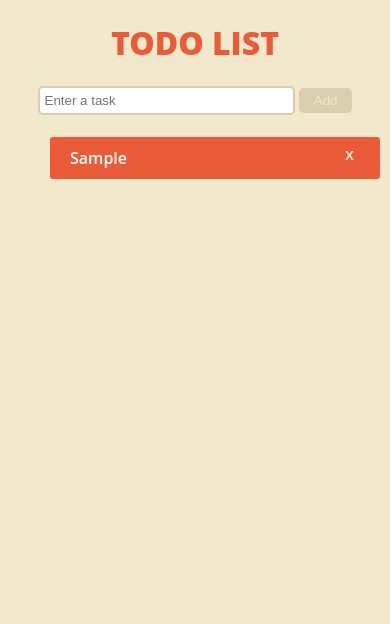
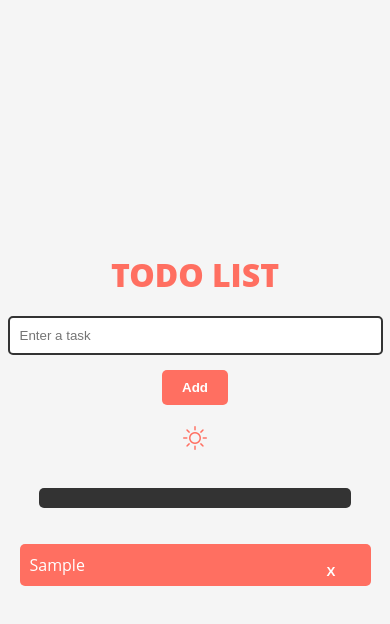
Before and after one commit to uparkalau/todo-list, a plain HTML site: page index.html in a window 390 px wide. Both pictures are taken after typing "Sample" into the empty fields and a click on the button "Add". Drawn offline with nearby package versions, Linux system fonts and the light colour scheme.

Commit message:
added dark light theme possibility

```diff
--- a/css/style.css
+++ b/css/style.css
@@ -1,120 +1,154 @@
 /* Primary Colors */
 :root {
-    --primary-color: #F2E8CB; /* Beige */
-    --primary-light-color: #F9F2E0; /* Lighter shade of beige */
-    --primary-dark-color: #D9CFAF; /* Darker shade of beige */
+  --primary-color: #f5f5f5; /* Light Grey */
+  --primary-dark-color: #333333; /* Dark Grey */
+  --accent-color: #ff6f61; /* Coral */
+  --accent-dark-color: #ff3b30; /* Dark Coral */
+  --text-color: #333333; /* Dark Text */
+  --text-light-color: #ffffff; /* Light Text */
 }
 
-  /* Secondary Colors */
-  :root {
-    --secondary-color: #EA5B3A; /* Orange */
-    --secondary-light-color: #F0947B;/* Lighter shade of orange */
-    --secondary-dark-color: #B64930; /* Darker shade of orange */
+/* Dark Theme Colors */
+body.dark-theme {
+  --primary-color: #333333; /* Dark Grey */
+  --primary-dark-color: #f5f5f5; /* Light Grey */
+  --text-color: #f5f5f5; /* Light Text */
+  --text-light-color: #333333; /* Dark Text */
 }
-
-/* Accent Colors */
-:root {
-    --accent-color: #999999;  /* Grey */
-    --accent-light-color: #CCCCCC;  /* Lighter shade of grey */
-    --accent-dark-color: #666666;  /* Darker shade of grey */
-  }
-
 
 body {
   background-color: var(--primary-color);
-    text-align: center;
+  color: var(--text-color);
   font-family: 'Open Sans', sans-serif;
-  }
-
-  .intro {
-    margin: 30px 0;
-    font-weight: bold;
+  margin: 0;
+  padding: 0;
+  display: flex;
+  flex-direction: column;
+  align-items: center;
+  justify-content: center;
+  height: 100vh;
+  transition: background-color 0.3s, color 0.3s;
 }
 
 h1 {
-    color: var(--secondary-color);
+  color: var(--accent-color);
   text-transform: uppercase;
   font-weight: 800;
-  }
-
-  p {
-    font-weight: 600;
-  }
-
-  #first {
-    margin-top: 10px;
-    color: var(--accent-color);
-  }
-
-  #second {
-    color: var(--secondary-color);
-  }
-
-  #third {
-    color: #ffffff;
-    margin-bottom: 30px;
-  }
-
-  #enter {
-    border: none;
-    padding: 5px 15px;
-    border-radius: 5px;
-    color: var(--primary-color);
-    background-color: var(--primary-dark-color);
-    transition: all 0.75s ease;
-    font-weight: normal;
-  }
-
-  #enter:hover {
-    background-color: var(--secondary-light-color);
-    color: #ffffff;
-  }
-
-  ul {
-    text-align: left;
-    margin-top: 20px;
-  }
-
-  li {
-    list-style: none;
-    padding: 10px 20px;
-    color: #ffffff;
-    text-transform: capitalize;
-    font-weight: 600;
-    border: 2px solid var(--primary-color);
-    border-radius: 5px;
-    margin-bottom: 10px;
-    background-color: var(--secondary-color);
-    transition: all 0.75s ease;
-  }
-
-  li:hover {
-    background-color: var(--secondary-light-color);
-  }
-
-  li > button {
-    font-weight: normal;
-    background-color: transparent;
-    border: none;
-    float: right;
-    color: var(--primary-color);
-    font-weight: 800;
+  margin-bottom: 20px;
 }
 
 input {
   border-radius: 5px;
-    min-width: 65%;
-    padding: 5px;
+  width: 80%;
+  padding: 10px;
   border: 2px solid var(--primary-dark-color);
+  margin-bottom: 10px;
+  transition: border-color 0.3s;
 }
 
-  .done {
-    background-color: var(--accent-color) !important;
+input:focus {
+  outline: none;
+  border-color: var(--accent-color);
+}
+
+button {
+  border: none;
+  padding: 10px 20px;
+  border-radius: 5px;
+  color: var(--text-light-color);
+  background-color: var(--accent-color);
+  transition: background-color 0.3s, color 0.3s;
+  font-weight: bold;
+  cursor: pointer;
+  margin: 5px;
+}
+
+button:hover {
+  background-color: var(--accent-dark-color);
+}
+
+#themeToggle {
+  background-color: transparent;
+  color: var(--accent-color);
+}
+
+#themeToggle:hover {
+  background-color: transparent;
   color: var(--accent-dark-color);
-    border: 2px solid var(--accent-dark-color);
+}
+
+#themeToggle i {
+  font-size: 24px;
+}
+
+#progressContainer {
+  width: 80%;
+  background-color: var(--primary-dark-color);
+  border-radius: 5px;
+  margin: 20px 0;
+}
+
+#progressBar {
+  width: 0;
+  height: 20px;
+  background-color: var(--accent-color);
+  border-radius: 5px;
+  transition: width 0.3s;
+}
+
+ul {
+  list-style: none;
+  padding: 0;
+  width: 80%;
+}
+
+li {
+  background-color: var(--accent-color);
+  color: var(--text-light-color);
+  padding: 10px;
+  border-radius: 5px;
+  margin-bottom: 10px;
+  display: flex;
+  justify-content: space-between;
+  align-items: center;
+  transition: background-color 0.3s, transform 0.3s;
+  position: relative;
+}
+
+li:hover {
+  background-color: var(--accent-dark-color);
+  transform: scale(1.02);
+}
+
+li.done {
+  background-color: var(--primary-dark-color);
+  color: var(--text-color);
   text-decoration: line-through;
 }
 
-  .delete {
-    display: none;
+li button {
+  background-color: transparent;
+  color: var(--text-light-color);
+  font-weight: bold;
+  cursor: pointer;
 }
+
+li button:hover {
+  color: var(--text-color);
+}
+
+.delete-btn {
+  position: absolute;
+  top: 5px;
+  right: 10px;
+}
+
+@media (max-width: 600px) {
+  input {
+    width: 90%;
+  }
+
+  ul {
+    width: 90%;
+  }
+}
--- a/index.html
+++ b/index.html
@@ -1,15 +1,25 @@
 <!DOCTYPE html>
-<html>
+<html lang="en">
 <head>
   <title>Todo List</title>
-  <link rel="stylesheet" type="text/css" href="/css/style.css">
+  <link rel="stylesheet" type="text/css" href="css/style.css?v=1.0">
+  <meta charset="UTF-8">
+  <meta name="viewport" content="width=device-width, initial-scale=1.0">
+  <link rel="stylesheet" href="https://cdn.jsdelivr.net/npm/bootstrap-icons@1.11.1/font/bootstrap-icons.css">
 </head>
 <body>
   <h1>Todo List</h1>
-  <input id="userInput" type="text" placeholder="Enter a task">
-  <button id="enter">Add</button>
-  <ul></ul>
+  <input id="userInput" type="text" placeholder="Enter a task" aria-label="Task input">
+  <button id="enter" aria-label="Add task">Add</button>
+  <button id="themeToggle" aria-label="Toggle theme">
+    <i id="themeIcon" class="bi bi-sun"></i>
+  </button>
+  <div id="progressContainer">
+    <div id="progressBar"></div>
+  </div>
+  <ul id="taskList"></ul>
 
   <script src="js/todo.js"></script>
+  <script src="js/comments.js"></script>
 </body>
 </html>
--- /dev/null
+++ b/js/comments.js
@@ -0,0 +1,3 @@
+console.log("%cHey there, curious developer!", "color: orange; font-size: 20px;");
+console.log("%cFeel free to explore the code and make it your own.", "color: green; font-size: 16px;");
+console.log("%cIf you have any questions, don't hesitate to ask!", "color: blue; font-size: 16px;");
--- a/js/todo.js
+++ b/js/todo.js
@@ -1,61 +1,155 @@
-// TodoList class
-class TodoList {
-    constructor() {
-      this.enterButton = document.getElementById("enter");
-      this.input = document.getElementById("userInput");
-      this.ul = document.querySelector("ul");
-      this.item = document.getElementsByTagName("li");
+class Task {
+  constructor(text, done = false) {
+    this.text = text;
+    this.done = done;
+  }
+}
 
-      this.enterButton.addEventListener("click", this.addListAfterClick.bind(this));
-      this.input.addEventListener("keypress", this.addListAfterKeypress.bind(this));
-    }
+class TaskList {
+  constructor() {
+    this.tasks = JSON.parse(localStorage.getItem('tasks')) || [];
+  }
 
-    inputLength() {
-      return this.input.value.length;
-    }
+  addTask(task) {
+    this.tasks.push(task);
+    this.saveTasks();
+  }
 
-    listLength() {
-      return this.item.length;
-    }
+  deleteTask(index) {
+    this.tasks.splice(index, 1);
+    this.saveTasks();
+  }
 
-    createListElement() {
-      const li = document.createElement("li");
-      li.appendChild(document.createTextNode(this.input.value));
-      this.ul.appendChild(li);
-      this.input.value = "";
+  editTask(index, newText) {
+    this.tasks[index].text = newText;
+    this.saveTasks();
+  }
 
-      li.addEventListener("click", () => this.crossOut(li));
-      this.addDeleteButton(li);
-    }
-
-    crossOut(li) {
-      li.classList.toggle("done");
-    }
-
-    addDeleteButton(li) {
-      const dBtn = document.createElement("button");
-      dBtn.appendChild(document.createTextNode("X"));
-      li.appendChild(dBtn);
-
-      dBtn.addEventListener("click", () => this.deleteListItem(li));
-    }
-
-    deleteListItem(li) {
-      li.classList.add("delete");
-    }
-
-    addListAfterClick() {
-      if (this.inputLength() > 0) {
-        this.createListElement();
-      }
-    }
-
-    addListAfterKeypress(event) {
-      if (this.inputLength() > 0 && event.which === 13) {
-        this.createListElement();
-      }
+  toggleTaskDone(index) {
+    if (index >= 0 && index < this.tasks.length) {
+      this.tasks[index].done = !this.tasks[index].done;
+      this.saveTasks();
     }
   }
 
-  // Create a new instance of TodoList
-  const todoList = new TodoList();
+  saveTasks() {
+    localStorage.setItem('tasks', JSON.stringify(this.tasks));
+  }
+
+  getTasks() {
+    return this.tasks;
+  }
+
+  getCompletedTasks() {
+    return this.tasks.filter(task => task.done).length;
+  }
+}
+
+class TaskView {
+  constructor(taskList) {
+    this.taskList = taskList;
+    this.ul = document.getElementById("taskList");
+    this.progressBar = document.getElementById("progressBar");
+  }
+
+  render() {
+    this.ul.innerHTML = '';
+    this.taskList.getTasks().forEach((task, index) => {
+      const li = document.createElement("li");
+      li.appendChild(document.createTextNode(task.text));
+      if (task.done) {
+        li.classList.add("done");
+      }
+      this.ul.appendChild(li);
+
+      li.addEventListener("click", () => this.toggleTaskDone(index));
+      li.addEventListener("dblclick", () => this.editTask(index));
+      this.addDeleteButton(li, index);
+    });
+    this.updateProgressBar();
+  }
+
+  addDeleteButton(li, index) {
+    const dBtn = document.createElement("button");
+    dBtn.appendChild(document.createTextNode("X"));
+    dBtn.classList.add("delete-btn");
+    li.appendChild(dBtn);
+
+    dBtn.addEventListener("click", () => {
+      this.taskList.deleteTask(index);
+      this.render();
+    });
+  }
+
+  toggleTaskDone(index) {
+    this.taskList.toggleTaskDone(index);
+    this.render();
+  }
+
+  editTask(index) {
+    const newText = prompt("Edit your task:", this.taskList.getTasks()[index].text);
+    if (newText) {
+      this.taskList.editTask(index, newText);
+      this.render();
+    }
+  }
+
+  updateProgressBar() {
+    const totalTasks = this.taskList.getTasks().length;
+    const completedTasks = this.taskList.getCompletedTasks();
+    const progress = totalTasks === 0 ? 0 : (completedTasks / totalTasks) * 100;
+    this.progressBar.style.width = `${progress}%`;
+  }
+}
+
+class TodoApp {
+  constructor() {
+    this.taskList = new TaskList();
+    this.taskView = new TaskView(this.taskList);
+    this.enterButton = document.getElementById("enter");
+    this.input = document.getElementById("userInput");
+    this.themeToggle = document.getElementById("themeToggle");
+    this.themeIcon = document.getElementById("themeIcon");
+
+    this.enterButton.addEventListener("click", this.addTask.bind(this));
+    this.input.addEventListener("keypress", this.addTaskOnEnter.bind(this));
+    this.themeToggle.addEventListener("click", this.toggleTheme.bind(this));
+    this.taskView.render();
+    this.loadTheme();
+  }
+
+  addTask() {
+    if (this.input.value.trim()) {
+      const task = new Task(this.input.value);
+      this.taskList.addTask(task);
+      this.input.value = '';
+      this.taskView.render();
+    }
+  }
+
+  addTaskOnEnter(event) {
+    if (event.key === 'Enter' && this.input.value.trim()) {
+      this.addTask();
+    }
+  }
+
+  toggleTheme() {
+    document.body.classList.toggle('dark-theme');
+    const isDark = document.body.classList.contains('dark-theme');
+    this.themeIcon.className = isDark ? 'bi bi-moon' : 'bi bi-sun';
+    localStorage.setItem('theme', isDark ? 'dark' : 'light');
+  }
+
+  loadTheme() {
+    const theme = localStorage.getItem('theme');
+    if (theme === 'dark') {
+      document.body.classList.add('dark-theme');
+      this.themeIcon.className = 'bi bi-moon';
+    } else {
+      this.themeIcon.className = 'bi bi-sun';
+    }
+  }
+}
+
+// Initialize the app
+new TodoApp();
```
Lines whose indentation alone changed are shown as unchanged.
